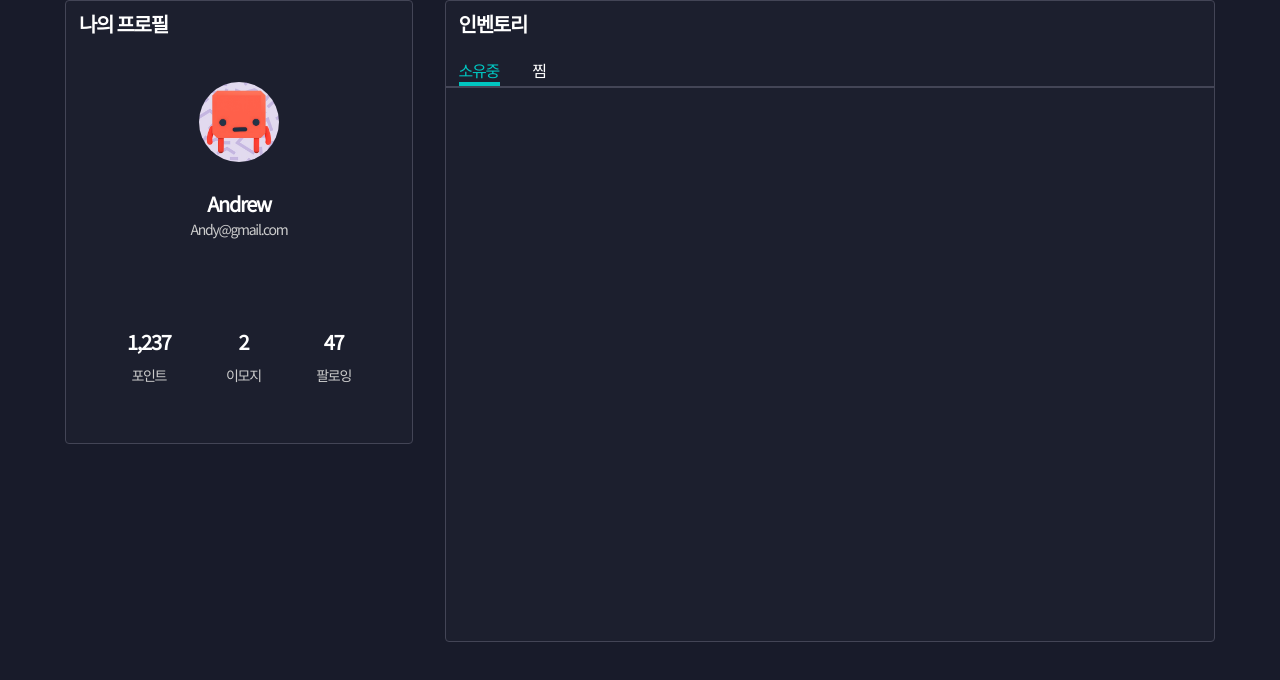
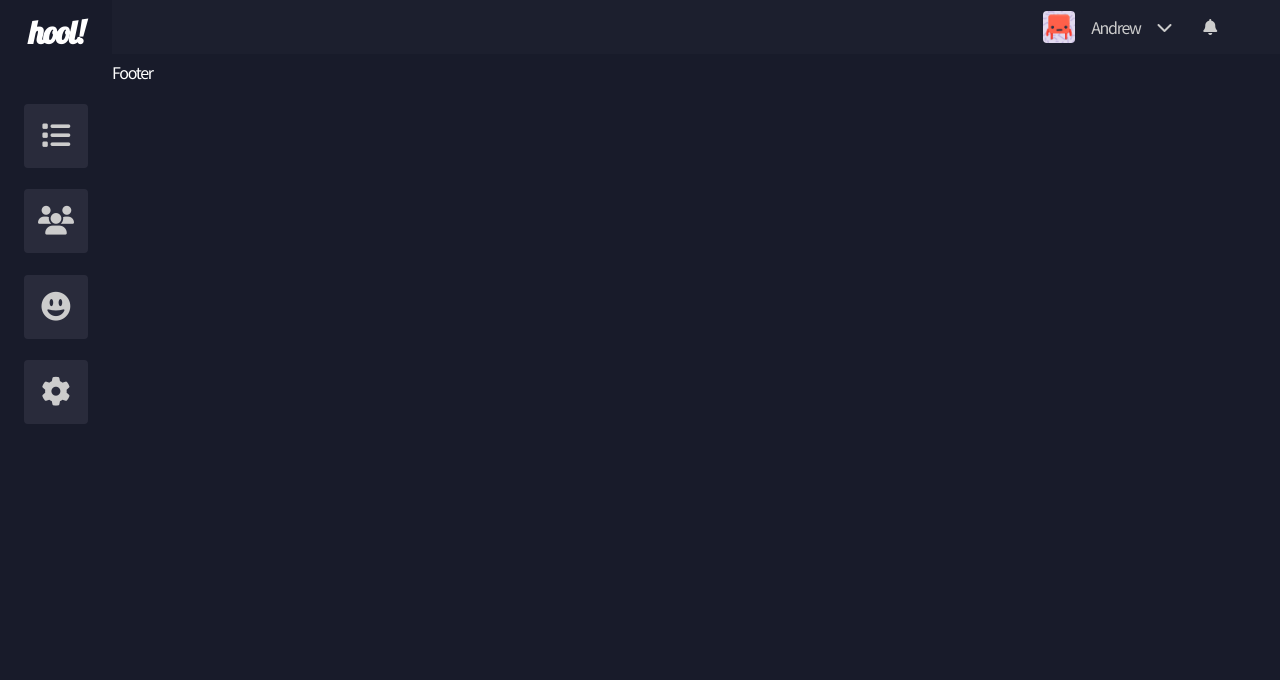
Before and after one commit to heptris/hool, a React (Vite) app in the folder frontend/: page / in a window 1280 px wide. Shown: the top 680 px of the page. Built offline with nearby package versions, Linux system fonts and the light colour scheme.

Commit message:
:lipstick: [DESIGN] Layout 구조 확립

```diff
--- a/frontend/src/App.tsx
+++ b/frontend/src/App.tsx
@@ -1,14 +1,14 @@
-import { useState } from "react";
-
-import Modal from "components/commons/Modal";
+import Button from "components/commons/Button";
+import { Layout } from "components/layouts/Layout";
+import Profile from "components/Profile";
 import ProfileView from "pages/ProfileView";
 
 function App() {
   return (
-    <div>
-      {/* <Modal header={<div>Header</div>} body={<div>Body</div>} /> */}
-      <ProfileView />
-    </div>
+    <Layout>
+      <div></div>
+    </Layout>
   );
 }
+
 export default App;
--- /dev/null
+++ b/frontend/src/components/layouts/Footer.tsx
@@ -0,0 +1,7 @@
+import React from "react";
+
+const Footer = () => {
+  return <footer>Footer</footer>;
+};
+
+export default Footer;
--- /dev/null
+++ b/frontend/src/components/layouts/Layout.tsx
@@ -0,0 +1,29 @@
+import React, { ReactElement, ReactFragment } from "react";
+import styled from "styled-components";
+import Footer from "./Footer";
+import NavHeader from "./NavHeader";
+import NavSide from "./NavSide";
+
+export const Layout = ({ children }: { children: React.ReactNode }) => {
+  return (
+    <Wrapper>
+      <NavSide />
+      <Main>
+        <NavHeader />
+        <Container>{children}</Container>
+        <Footer />
+      </Main>
+    </Wrapper>
+  );
+};
+const Wrapper = styled.div``;
+const Main = styled.div`
+  position: absolute;
+  top: 0;
+  left: 7rem;
+  right: 0;
+  bottom: 0;
+`;
+const Container = styled.main`
+  margin-top: 4rem;
+`;
--- a/frontend/src/components/commons/nav/NavHeader.tsx
+++ b/frontend/src/components/layouts/NavHeader.tsx
@@ -21,13 +21,13 @@ const NavHeader = () => {
 };
 
 const Header = styled.nav`
-  position: fixed;
   margin: 0 auto;
   left: 0;
   right: 0;
-  padding: 1rem 4rem;
+  padding: 0.7rem 4rem;
   height: 2rem;
   display: flex;
+  position: fixed;
   justify-content: end;
   align-items: center;
   background-color: ${mainColor};
--- a/frontend/src/components/commons/nav/NavSide.tsx
+++ b/frontend/src/components/layouts/NavSide.tsx
@@ -1,6 +1,7 @@
 import styled from "styled-components";
+import { letterSpacingSize } from "styles/GlobalStyle";
 import { darkTheme } from "styles/Theme";
-import Button from "../Button";
+
 const { adaptiveGrey200, adaptiveGrey800, adaptiveGrey700, bgColor } =
   darkTheme;
 const NavSide = () => {
@@ -30,8 +31,12 @@ const Side = styled.div`
   flex-direction: column;
   align-items: center;
   position: fixed;
+  left: 0;
+  top: 0;
+  z-index: 5;
   margin: 0 auto;
   height: 100vh;
+  width: 3rem;
   background-color: ${bgColor};
 `;
 const Logo = styled.h1`
@@ -57,8 +62,9 @@ const Btn = styled.button`
   }
 `;
 const Icon = styled.i`
-  font-size: 1.5rem;
+  font-size: 1.8rem;
   color: ${adaptiveGrey200};
+  margin: 0 ${letterSpacingSize}rem 0 0;
 `;
 
 export default NavSide;
```
